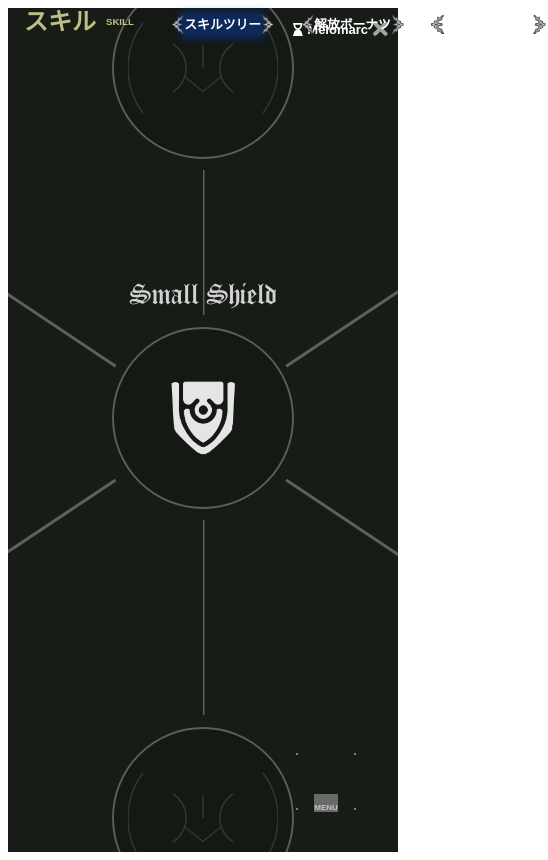
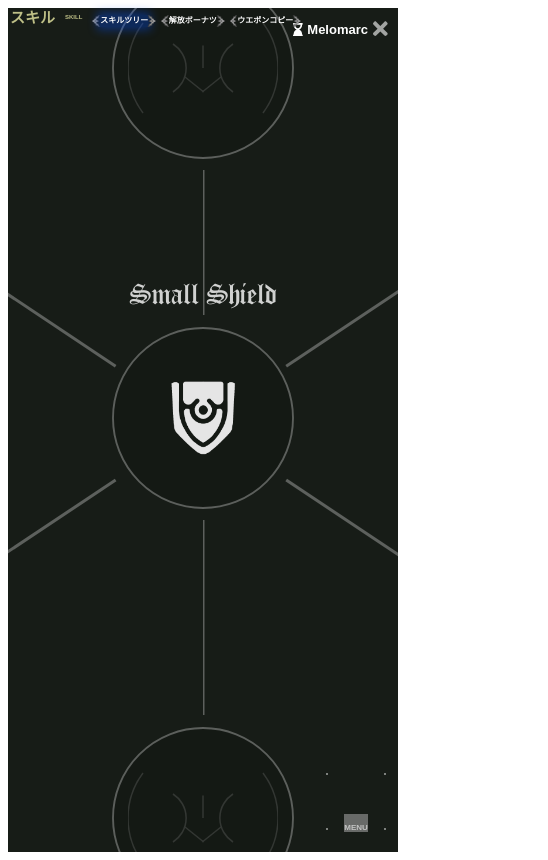
Before and after one commit to stevezease/ShieldHero, a Gatsby site: page / in a window 390 px wide. Shown: the whole page, 548 px wide, since content can reach past the window. Built offline with nearby package versions, Linux system fonts and the light colour scheme; Gatsby itself is replaced by a stand-in of ours; grey boxes are pictures that could not be loaded.

Commit message:
rudimentary mobile support

```diff
--- a/gatsby-config.js
+++ b/gatsby-config.js
@@ -31,4 +31,4 @@ module.exports = {
     // To learn more, visit: https://gatsby.dev/offline
     // `gatsby-plugin-offline`,
   ],
-}
+};
--- a/src/components/event-log/event-log.css
+++ b/src/components/event-log/event-log.css
@@ -33,3 +33,12 @@
 .unlock-log img {
   margin-bottom: 0px;
 }
+
+@media only screen and (max-width: 600px) {
+  .event-log {
+    left: 20px;
+    bottom: 100px;
+    width: calc(100vw - 20px);
+    max-width: 500px;
+  }
+}
--- a/src/components/menu/menu.css
+++ b/src/components/menu/menu.css
@@ -6,3 +6,10 @@
   align-items: flex-start;
   z-index: 100;
 }
+
+@media only screen and (max-width: 600px) {
+  .menu {
+    bottom: 20px;
+    right: 10px;
+  }
+}
--- a/src/components/skill-panel/skill-nav-bar.css
+++ b/src/components/skill-panel/skill-nav-bar.css
@@ -35,6 +35,7 @@
   display: flex;
   line-height: 1.5em;
   padding: 5px 0px;
+  margin-right: 5px;
 }
 
 .nav-tab-label {
@@ -60,3 +61,12 @@
 .right-bracket {
   transform: scaleX(-1);
 }
+
+@media only screen and (max-width: 600px) {
+  .skill-nav-bar {
+    width: 100vw;
+    max-width: 400px;
+    font-size: 10px;
+    justify-content: flex-start;
+  }
+}
--- a/src/pages/index.css
+++ b/src/pages/index.css
@@ -70,3 +70,9 @@
   font-weight: normal;
   font-style: normal;
 }
+
+@media only screen and (max-width: 600px) {
+  .help-box {
+    font-size: 16px;
+  }
+}
--- a/src/pages/index.js
+++ b/src/pages/index.js
@@ -7,6 +7,7 @@ import Location from "../components/location";
 import SkillPanel from "../components/skill-panel/skill-panel";
 import EventLog from "../components/event-log/event-log";
 import Help from "../components/help-panel/help";
+import SEO from "../components/seo";
 
 export const ActiveContentContext = React.createContext("SKILL");
 
@@ -33,6 +34,20 @@ const IndexPage = () => {
   };
   return (
     <ActiveContentContext.Provider value={activeContent}>
+      {SEO({
+        description:
+          "An interactive replica of Rising of the Shield Hero Skill tree",
+        lang: "en",
+        meta: "",
+        title: "Shield Hero Skill Tree",
+      })}
+      {SEO({
+        description:
+          "盾の勇者の成り上がりのスキルツリー. An interactive replica of Rising of the Shield Hero Skill tree",
+        lang: "ja",
+        meta: "",
+        title: "盾の勇者スキルツリー Shield Hero Skill Tree",
+      })}
       <div className="body">
         {displayActiveContent(activeContent)}
         <Location />
```
Also changed, not shown: src/components/seo.js (+10 -10 lines), src/images/favicon.ico (added), src/images/gatsby-icon.png.
